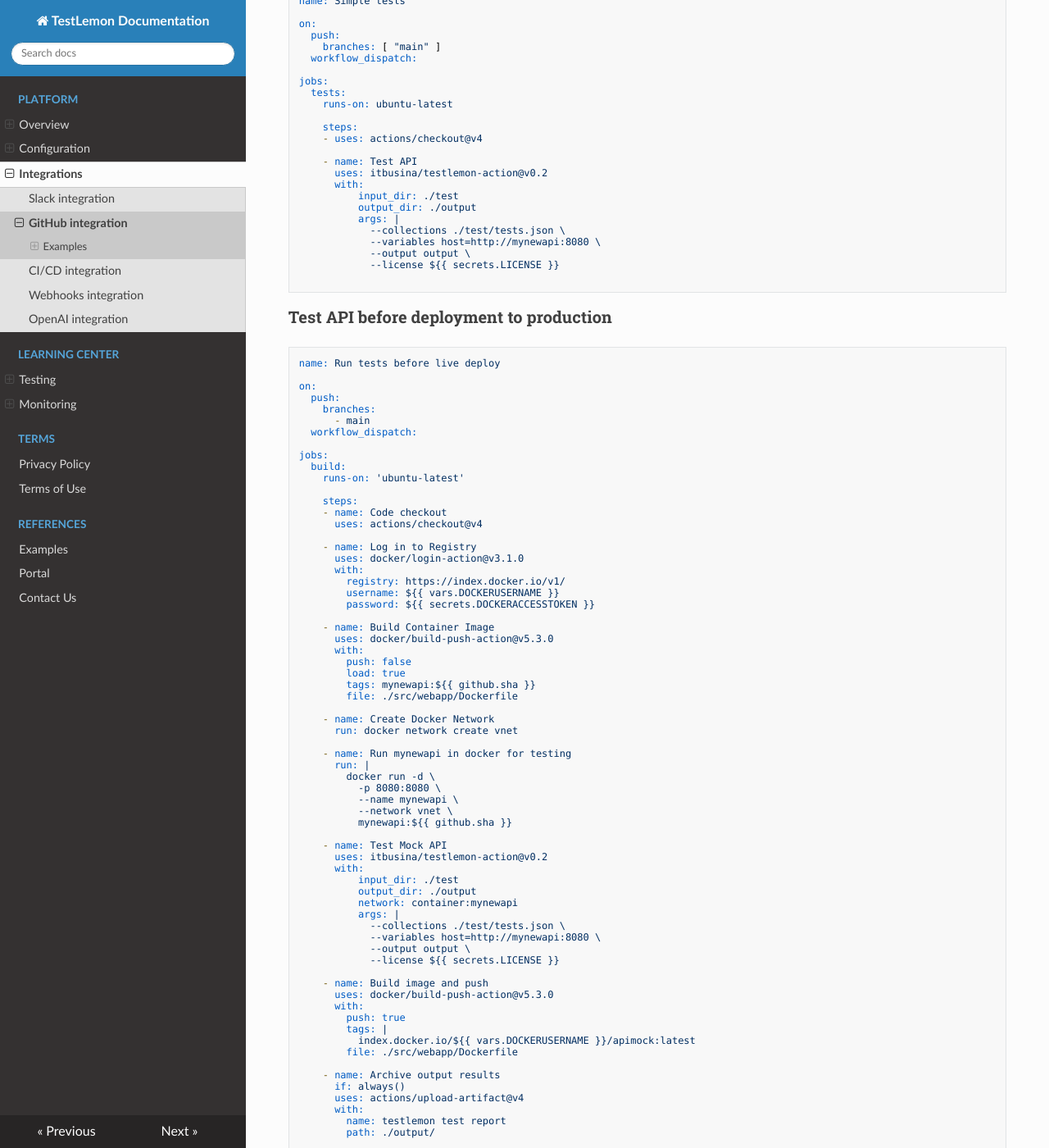
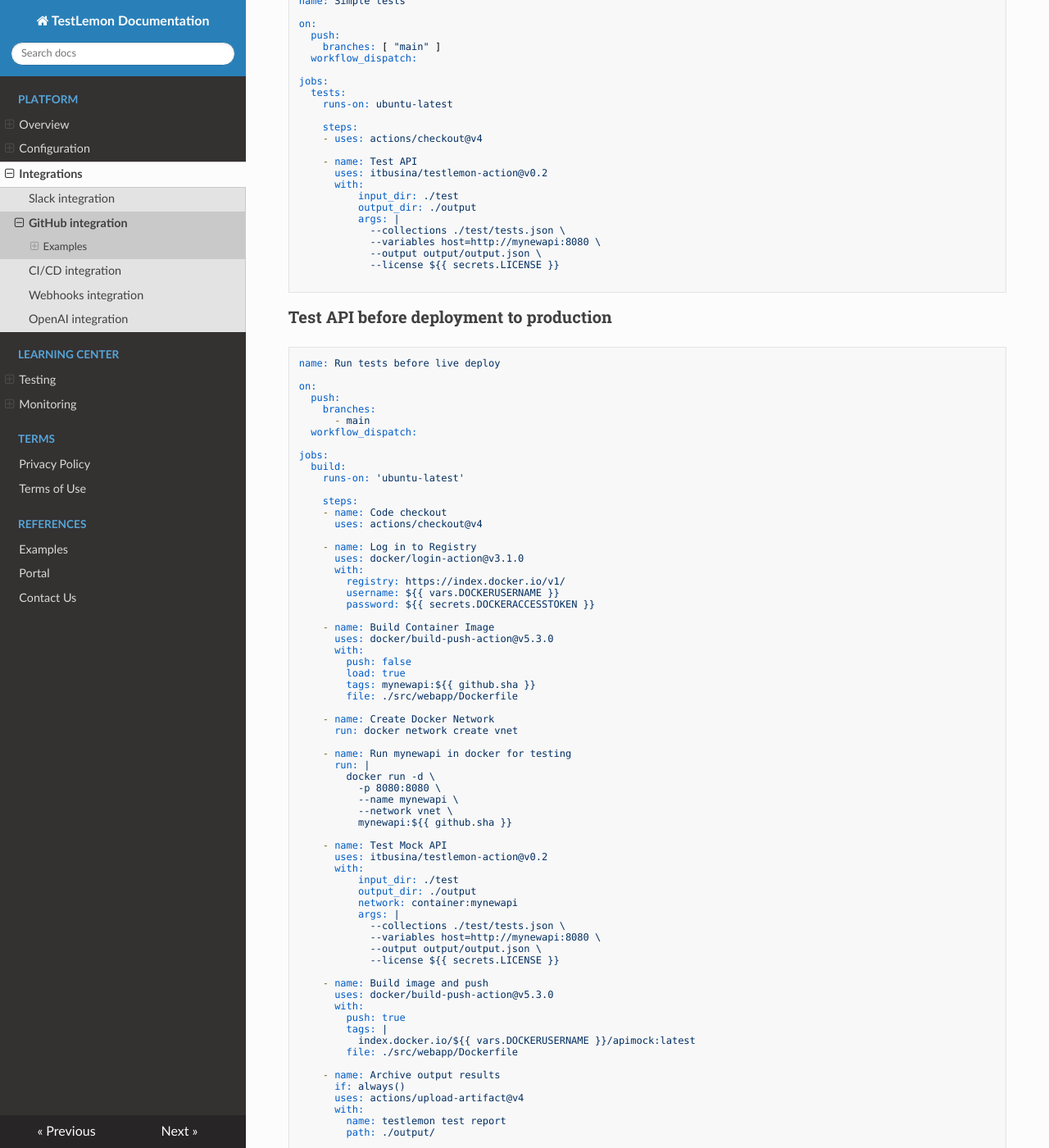
Before and after one commit to itbusina/testlemon-docs, an MkDocs documentation site: the page built from docs/docs/pages/platform/integrations/github-integration.md, in a window 1280 px wide and 1400 px high, scrolled down 845 px. Shown: the whole window at 82% size. Built offline with MkDocs 1.6.1, drawn with Linux system fonts in a browser that asks for light colours; nearby versions of some CDN libraries.

Commit message:
updated github integration documentation

````diff
--- a/docs/docs/pages/platform/integrations/github-integration.md
+++ b/docs/docs/pages/platform/integrations/github-integration.md
@@ -62,7 +62,7 @@ jobs:
           args: |
             --collections ./test/tests.json \
             --variables host=http://mynewapi:8080 \
-            --output output \
+            --output output/output.json \
             --license ${{ secrets.LICENSE }}
 
 ```
@@ -120,7 +120,7 @@ jobs:
           args: |
             --collections ./test/tests.json \
             --variables host=http://mynewapi:8080 \
-            --output output \
+            --output output/output.json \
             --license ${{ secrets.LICENSE }}
 
     - name: Build image and push
````
